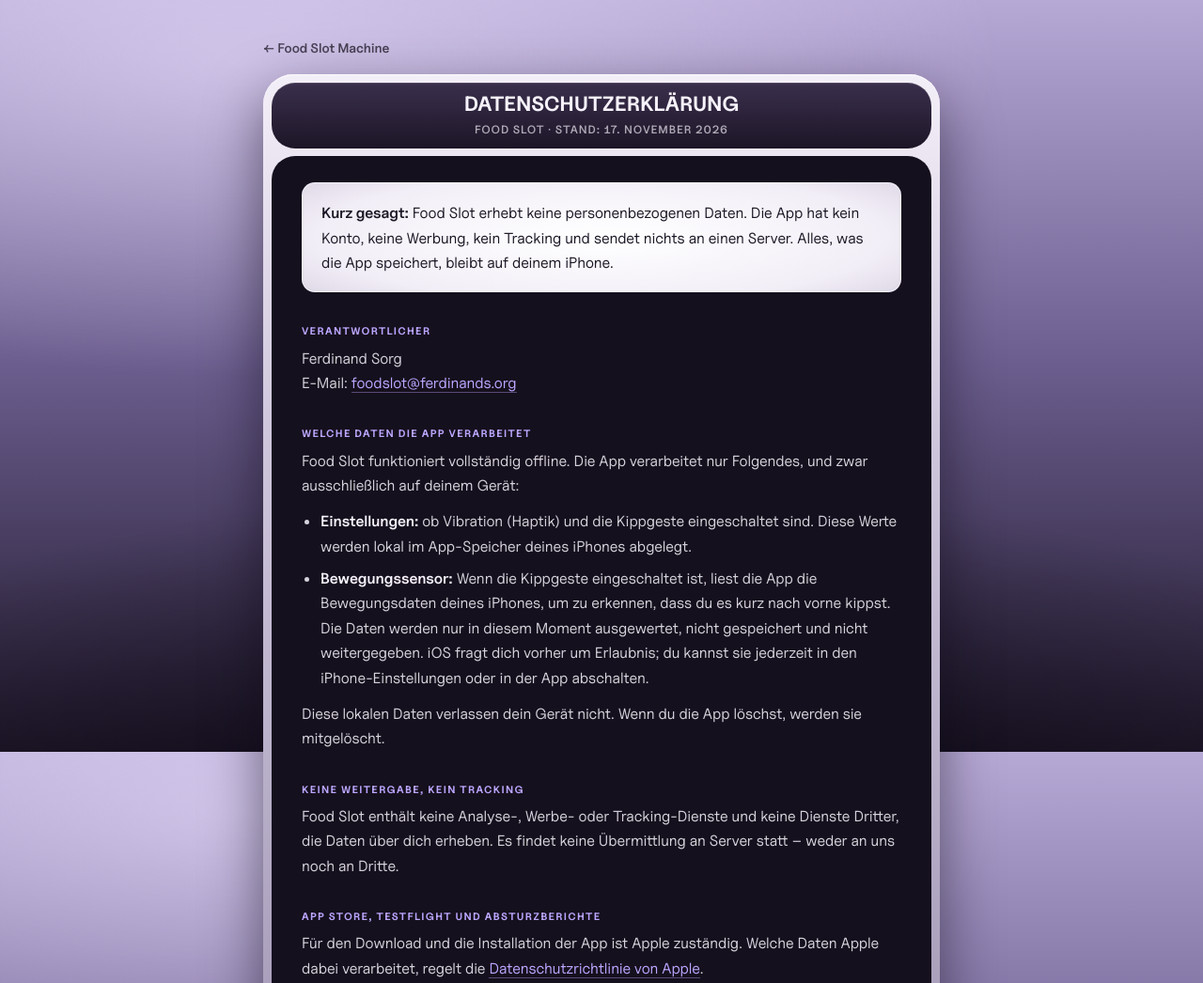
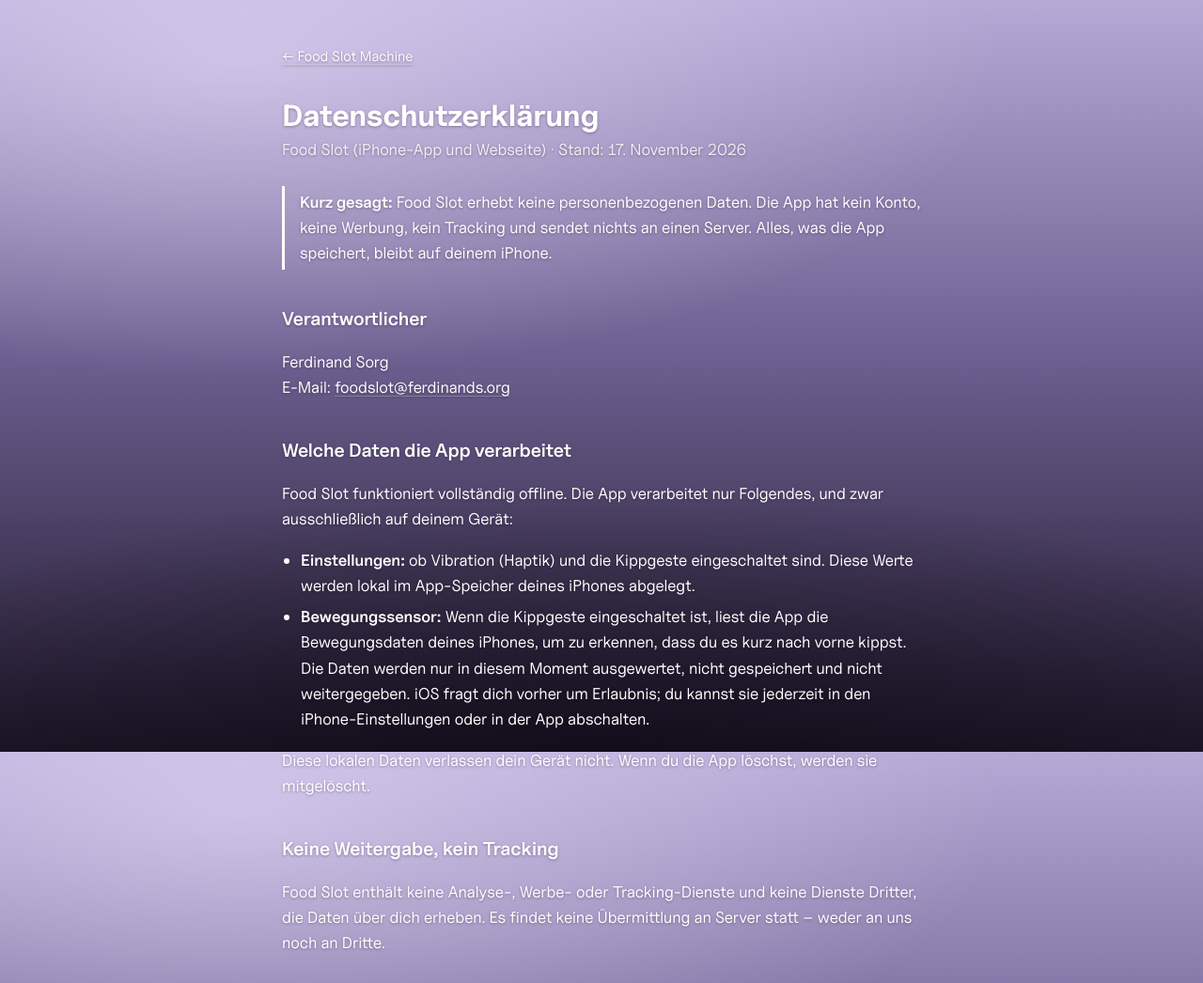
Before and after one commit to ferdinandsorg/food-slot-machine, a website: page docs/privacy/index.html in a window 1280 px wide. Shown: the top 1046 px of the page at 94% size. Drawn offline with Linux system fonts and the light colour scheme.

Commit message:
Privacy page: plain layout, white Uncut Sans on the satin background
Co-Authored-By: Claude Opus 5.5 <noreply@anthropic.com>

```diff
--- a/docs/privacy/index.html
+++ b/docs/privacy/index.html
@@ -7,79 +7,39 @@
 <link rel="icon" href="../assets/icon.png">
 <style>
   @font-face { font-family: 'Uncut Sans'; src: url('../assets/UncutSans-Variable.ttf') format('truetype'); font-weight: 300 800; font-display: swap; }
-  :root {
-    --bg-top: #B7A9D6; --bg-mid: #6C5E8F; --bg-bottom: #1E1729;
-    --accent-light: #BBA6FF; --text: #F6F2FB; --muted: rgba(246, 242, 251, 0.66);
-    --ink: #1D1826; --inset: #15101D; --reel-face: #F2EEF7;
-  }
-  * { box-sizing: border-box; }
+  :root { --text: #FFFFFF; --muted: rgba(255, 255, 255, 0.85); --line: rgba(255, 255, 255, 0.25); }
   body {
-    margin: 0; min-height: 100vh; padding: 40px 16px 32px; color: var(--text);
-    font: 16px/1.65 'Uncut Sans', system-ui, sans-serif; font-feature-settings: 'ss02';
+    margin: 0; min-height: 100vh; color: var(--text);
+    font: 17px/1.6 'Uncut Sans', system-ui, sans-serif; font-feature-settings: 'ss02';
     background:
       radial-gradient(ellipse 90% 60% at 20% 8%, rgba(236,226,255,0.55) 0%, rgba(236,226,255,0) 70%),
       radial-gradient(ellipse 120% 70% at 50% 110%, rgba(10,6,16,0.75) 0%, rgba(10,6,16,0) 65%),
-      linear-gradient(to bottom, var(--bg-top) 0%, var(--bg-mid) 48%, var(--bg-bottom) 100%);
+      linear-gradient(to bottom, #B7A9D6 0%, #6C5E8F 48%, #1E1729 100%);
     background-attachment: fixed;
-    display: flex; flex-direction: column; align-items: center;
+    text-shadow: 0 1px 3px rgba(30, 23, 41, 0.35);
   }
-  .back { align-self: center; width: min(720px, 100%); margin-bottom: 16px; font-size: 14px; font-weight: 600; }
-  .back a { color: var(--ink); text-decoration: none; opacity: 0.75; }
-  .back a:hover { opacity: 1; }
-
-  /* Same metal cabinet as the slot machine, with the text in its dark well. */
-  .cabinet {
-    width: min(720px, 100%); padding: 9px; border-radius: 32px;
-    background: linear-gradient(to bottom, #F3EFF8 0%, #CFC7DC 22%, #A79DBA 60%, #7D7393 100%);
-    box-shadow: 0 1px 0 rgba(255,255,255,0.7) inset, 0 24px 60px rgba(14, 9, 22, 0.55);
-  }
-  .marquee {
-    min-height: 64px; padding: 10px 20px; border-radius: 25px; text-align: center;
-    display: flex; flex-direction: column; justify-content: center;
-    background: linear-gradient(to bottom, #3A2F4C 0%, #2A2138 55%, #1C1526 100%);
-    box-shadow: 0 1px 0 rgba(255,255,255,0.12) inset;
-  }
-  h1 { margin: 0; font-size: 22px; font-weight: 700; text-transform: uppercase; line-height: 1.2; }
-  .meta { margin: 4px 0 0; font-size: 12px; font-weight: 600; letter-spacing: 1px; text-transform: uppercase; color: var(--muted); }
-  .well { margin-top: 8px; padding: 28px 32px 32px; border-radius: 25px; background: var(--inset); }
-
-  /* Summary styled like a reel face: bright card, dark ink. */
-  .summary {
-    margin: 0 0 8px; padding: 18px 20px; border-radius: 14px; color: var(--ink);
-    border: 1.5px solid rgba(246, 242, 251, 0.9);
-    background: radial-gradient(ellipse 77% 97% at 50% 50%, #FFFFFF 0%, var(--reel-face) 62%, #CFC8DA 100%);
-  }
-  h2 { margin: 32px 0 6px; font-size: 11px; font-weight: 700; letter-spacing: 1.4px; text-transform: uppercase; color: var(--accent-light); }
-  p, ul { margin: 0 0 12px; color: rgba(246, 242, 251, 0.86); }
+  main { max-width: 680px; margin: 0 auto; padding: 48px 16px 64px; }
+  .back { margin: 0 0 32px; font-size: 15px; }
+  h1 { font-size: 32px; font-weight: 700; line-height: 1.2; margin: 0 0 4px; }
+  h2 { font-size: 20px; font-weight: 600; margin: 36px 0 8px; }
+  .meta { color: var(--muted); margin: 0 0 24px; }
+  .summary { border-left: 3px solid var(--text); padding: 4px 0 4px 16px; margin: 24px 0; }
+  a { color: var(--text); text-decoration: underline; text-decoration-color: var(--line); text-underline-offset: 3px; }
+  a:hover { text-decoration-color: var(--text); }
   ul { padding-left: 20px; }
-  li + li { margin-top: 8px; }
-  strong { color: var(--text); font-weight: 600; }
-  .summary strong { color: var(--ink); }
-  .well a { color: var(--accent-light); text-decoration: none; border-bottom: 1px solid rgba(187, 166, 255, 0.4); }
-  .well a:hover { border-color: var(--accent-light); }
-
-  footer { margin-top: 40px; display: flex; gap: 20px; font-size: 13px; color: var(--muted); }
+  li + li { margin-top: 6px; }
+  strong { font-weight: 600; }
+  footer { margin-top: 48px; padding-top: 16px; border-top: 1px solid var(--line); color: var(--muted); font-size: 14px; display: flex; gap: 20px; }
   footer a { color: var(--muted); text-decoration: none; }
   footer a:hover { color: var(--text); }
-
-  @media (max-width: 560px) {
-    .cabinet { padding: 7px; border-radius: 26px; }
-    .marquee { border-radius: 20px; }
-    h1 { font-size: 17px; }
-    .well { padding: 22px 18px 24px; border-radius: 20px; }
-  }
 </style>
 </head>
 <body>
-<nav class="back"><a href="../">← Food Slot Machine</a></nav>
+<main>
+  <p class="back"><a href="../">← Food Slot Machine</a></p>
+  <h1>Datenschutzerklärung</h1>
+  <p class="meta">Food Slot (iPhone-App und Webseite) · Stand: 17. November 2026</p>
 
-<main class="cabinet">
-  <header class="marquee">
-    <h1>Datenschutzerklärung</h1>
-    <p class="meta">Food Slot · Stand: 17. November 2026</p>
-  </header>
-
-  <div class="well">
   <p class="summary"><strong>Kurz gesagt:</strong> Food Slot erhebt keine personenbezogenen Daten. Die App hat kein Konto, keine Werbung, kein Tracking und sendet nichts an einen Server. Alles, was die App speichert, bleibt auf deinem iPhone.</p>
 
   <h2>Verantwortlicher</h2>
@@ -109,9 +69,8 @@
 
   <h2>Änderungen</h2>
   <p>Wenn sich die App oder diese Seite so ändert, dass andere Daten verarbeitet werden, passen wir diese Erklärung an. Das Datum oben zeigt den aktuellen Stand.</p>
-  </div>
-</main>
 
   <footer><a href="https://ferdinands.org">© 2026 Ferdinand Sorg</a><a href="../">Food Slot Machine</a></footer>
+</main>
 </body>
 </html>
```
Lines whose indentation alone changed are shown as unchanged.
